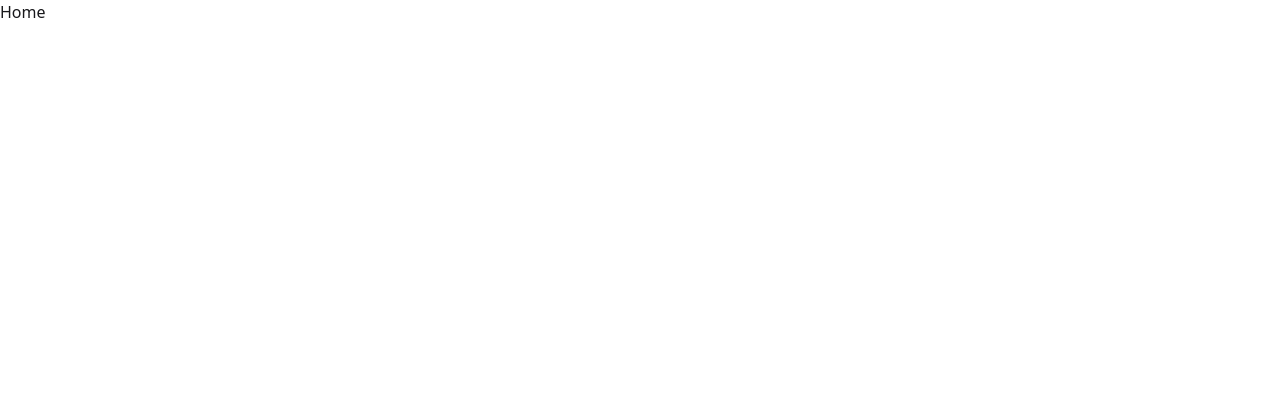
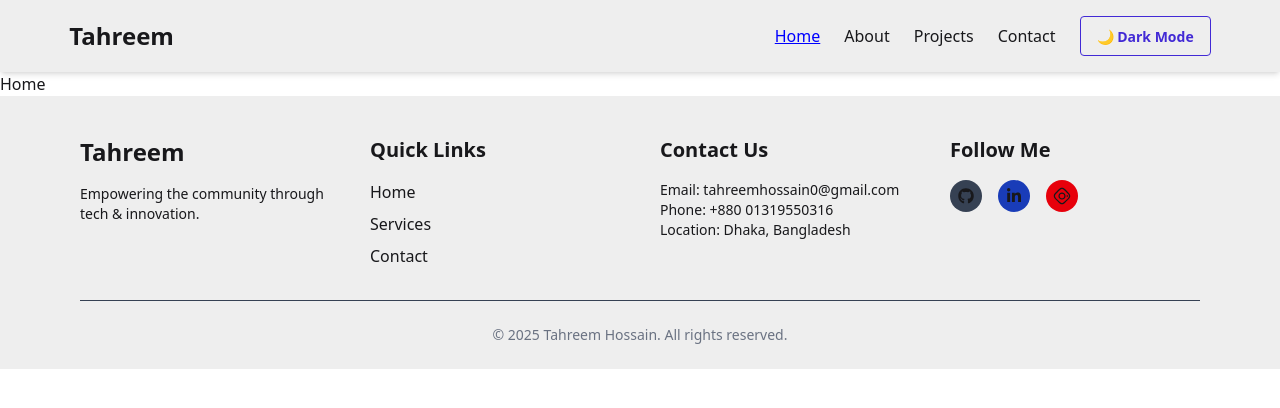
Before and after one commit to TahReEm7/Portfolio, a React (Vite) app: page / in a window 1280 px wide. Shown: the top 408 px of the page. Built offline with nearby package versions, Linux system fonts and the light colour scheme.

Commit message:
navbar , footer and themeToggle added

```diff
--- a/package.json
+++ b/package.json
@@ -13,8 +13,10 @@
     "@tailwindcss/vite": "^4.1.11",
     "helmet": "^8.1.0",
     "icons": "^1.0.0",
+    "lucide-react": "^0.525.0",
     "react": "^19.1.0",
     "react-dom": "^19.1.0",
+    "react-icons": "^5.5.0",
     "react-router": "^7.6.3",
     "tailwindcss": "^4.1.11"
   },
--- /dev/null
+++ b/src/Components/Footer/Footer.jsx
@@ -0,0 +1,72 @@
+import React from 'react';
+import { FaFacebookF, FaTwitter, FaInstagram, FaLinkedinIn, FaGithub } from 'react-icons/fa';
+
+const Footer = () => {
+  return (
+    <footer className="bg-base-300  pt-10 pb-6 px-6 md:px-20">
+      <div className="grid grid-cols-1 md:grid-cols-4 gap-10 border-b border-gray-700 pb-8">
+        {/* Brand */}
+        <div>
+          <h1 className="text-2xl font-bold mb-4">Tahreem</h1>
+          <p className="text-sm ">
+            Empowering the community through tech & innovation.
+          </p>
+        </div>
+
+        {/* Navigation */}
+        <div>
+          <h2 className="text-xl font-semibold mb-4">Quick Links</h2>
+          <ul className="space-y-2 ">
+            <li><a href="/" className=":">Home</a></li>
+            <li><a href="/#" className=":">Services</a></li>
+            <li><a href="/#" className=":">Contact</a></li>
+          </ul>
+        </div>
+
+        {/* Contact Info */}
+        <div>
+          <h2 className="text-xl font-semibold mb-4">Contact Us</h2>
+          <p className=" text-sm">Email: tahreemhossain0@gmail.com</p>
+          <p className=" text-sm">Phone: +880 01319550316</p>
+          <p className=" text-sm">Location: Dhaka, Bangladesh</p>
+        </div>
+
+        {/* Social Media */}
+       <div>
+          <h2 className="text-xl font-semibold mb-4">Follow Me</h2>
+          <div className="flex space-x-4">
+            <a
+              href="https://github.com/TahReEm7"
+              target="_blank"
+              rel="noopener noreferrer"
+              className="bg-gray-700 p-2 rounded-full :bg-gray-600 transition"
+            >
+              <FaGithub />
+            </a>
+            <a
+              href="https://www.linkedin.com/in/tahreem-hossain"
+              target="_blank"
+              rel="noopener noreferrer"
+              className="bg-blue-800 p-2 rounded-full :bg-blue-900 transition"
+            >
+              <FaLinkedinIn />
+            </a>
+            <a
+              href="mailto:tahreemhossain0@gmail.com"
+              className="bg-red-600 p-2 rounded-full :bg-red-700 transition"
+            >
+              <FaInstagram className="transform rotate-45" />
+            </a>
+          </div>
+        </div>
+      </div>
+
+
+      <p className="text-center text-gray-500 text-sm mt-6">
+        &copy; {new Date().getFullYear()} Tahreem Hossain. All rights reserved.
+      </p>
+    </footer>
+  );
+};
+
+export default Footer;
--- /dev/null
+++ b/src/Components/Navbar/Navbar.jsx
@@ -0,0 +1,61 @@
+import { Link, NavLink } from 'react-router';
+import ThemeToggle from '../../Context/ThemeContext';
+
+const Navbar = () => {
+  return (
+    <div className="drawer sticky z-50 w-full bg-base-300 shadow-md">
+      <input id="nav-drawer" type="checkbox" className="drawer-toggle" />
+
+      <div className="drawer-content w-full">
+        <div className="max-w-11/12 mx-auto flex justify-between items-center px-4 py-4">
+          {/* Logo */}
+          <Link to="/" className="text-2xl font-bold">
+            Tahreem
+          </Link>
+
+          {/* Desktop NavLinks */}
+          <div className="hidden md:flex items-center gap-6">
+            <NavLink to="/" className="hover:text-primary transition">Home</NavLink>
+            <NavLink to="/about" className="hover:text-primary transition">About</NavLink>
+            <NavLink to="/projects" className="hover:text-primary transition">Projects</NavLink>
+            <NavLink to="/contact" className="hover:text-primary transition">Contact</NavLink>
+            <ThemeToggle />
+          </div>
+
+          {/* Mobile Button */}
+          <label htmlFor="nav-drawer" className="md:hidden cursor-pointer">
+            <svg xmlns="http://www.w3.org/2000/svg" className="h-6 w-6" fill="none"
+              viewBox="0 0 24 24" stroke="currentColor">
+              <path strokeLinecap="round" strokeLinejoin="round" strokeWidth="2"
+                d="M4 6h16M4 12h16M4 18h16" />
+            </svg>
+          </label>
+        </div>
+      </div>
+
+      {/* Mobile Drawer Sidebar */}
+      <div className="drawer-side z-50">
+        <label htmlFor="nav-drawer" className="drawer-overlay"></label>
+        <ul className="menu p-4 w-64 min-h-full bg-base-200 text-base-content">
+          {/* Close button */}
+        <div className='flex justify-between'>
+              <Link to="/" className="text-2xl font-bold text-primary">
+            Tahreem
+          </Link>
+          <label htmlFor="nav-drawer" className="btn btn-sm btn-circle mb-4 ml-auto">✕</label>
+        </div>
+
+
+          {/* Mobile NavLinks */}
+          <li><NavLink to="/" onClick={() => document.getElementById('nav-drawer').checked = false}>Home</NavLink></li>
+          <li><NavLink to="/about" onClick={() => document.getElementById('nav-drawer').checked = false}>About</NavLink></li>
+          <li><NavLink to="/projects" onClick={() => document.getElementById('nav-drawer').checked = false}>Projects</NavLink></li>
+          <li><NavLink to="/contact" onClick={() => document.getElementById('nav-drawer').checked = false}>Contact</NavLink></li>
+          <li className="mt-2"><ThemeToggle /></li>
+        </ul>
+      </div>
+    </div>
+  );
+};
+
+export default Navbar;
--- /dev/null
+++ b/src/Context/ThemeContext.jsx
@@ -0,0 +1,25 @@
+import { useEffect, useState } from "react";
+
+const ThemeToggle = () => {
+  const [theme, setTheme] = useState(localStorage.getItem("theme") || "light");
+
+ useEffect(() => {
+  const root = document.documentElement;
+  root.classList.remove("theme-light", "theme-dark");
+  root.classList.add(`theme-${theme}`);
+  document.documentElement.setAttribute("data-theme", theme);
+  localStorage.setItem("theme", theme);
+}, [theme]);
+
+  const toggleTheme = () => {
+    setTheme(prev => (prev === "light" ? "dark" : "light"));
+  };
+
+  return (
+    <button onClick={toggleTheme} className="btn btn-outline btn-primary">
+      {theme === "light" ? "🌙 Dark Mode" : "☀️ Light Mode"}
+    </button>
+  );
+};
+
+export default ThemeToggle;
--- a/src/Layout/HomeLayout/HomeLayout.jsx
+++ b/src/Layout/HomeLayout/HomeLayout.jsx
@@ -1,11 +1,14 @@
 import React from 'react';
 import { Outlet } from 'react-router';
+import Navbar from '../../Components/Navbar/Navbar';
+import Footer from '../../Components/Footer/Footer';
 
 const HomeLayout = () => {
     return (
         <div>
-
+            <Navbar></Navbar>
             <Outlet></Outlet>
+            <Footer></Footer>
         </div>
     );
 };
--- a/src/index.css
+++ b/src/index.css
@@ -1,2 +1,7 @@
 @import "tailwindcss";
 @plugin "daisyui";
+
+a.active{
+    color: blue;
+    text-decoration: underline;
+}
```
Also changed, not shown: 1 other file (tests, documents, lock files or other folders).
